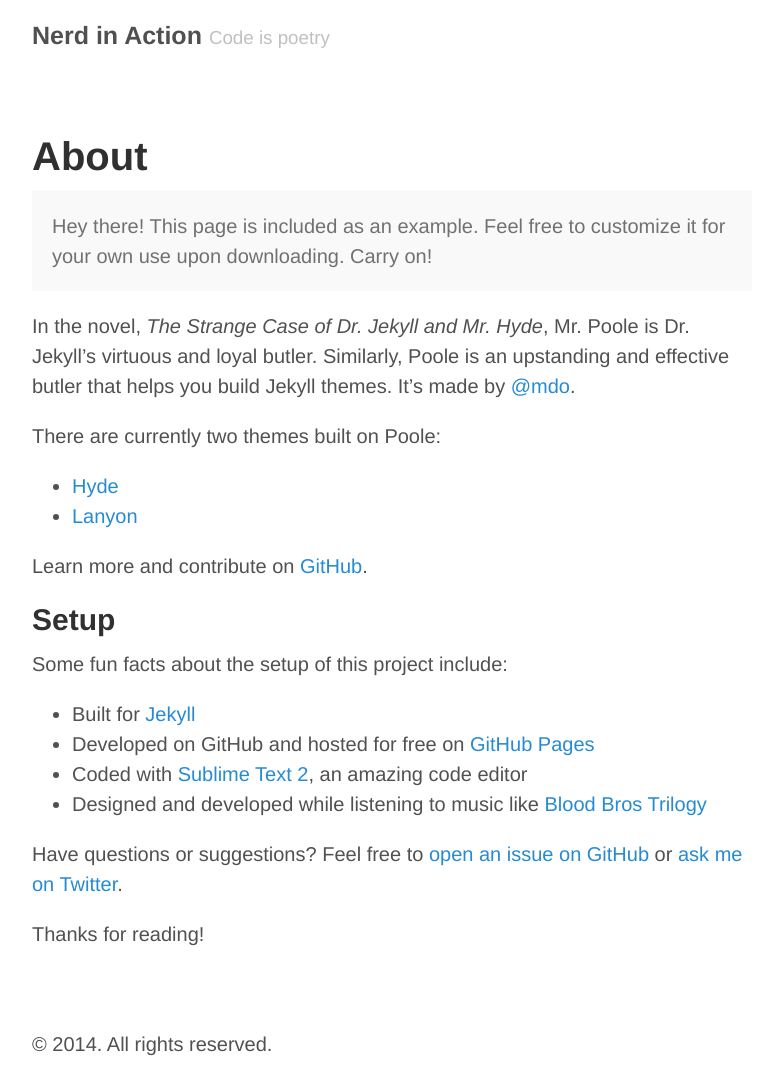
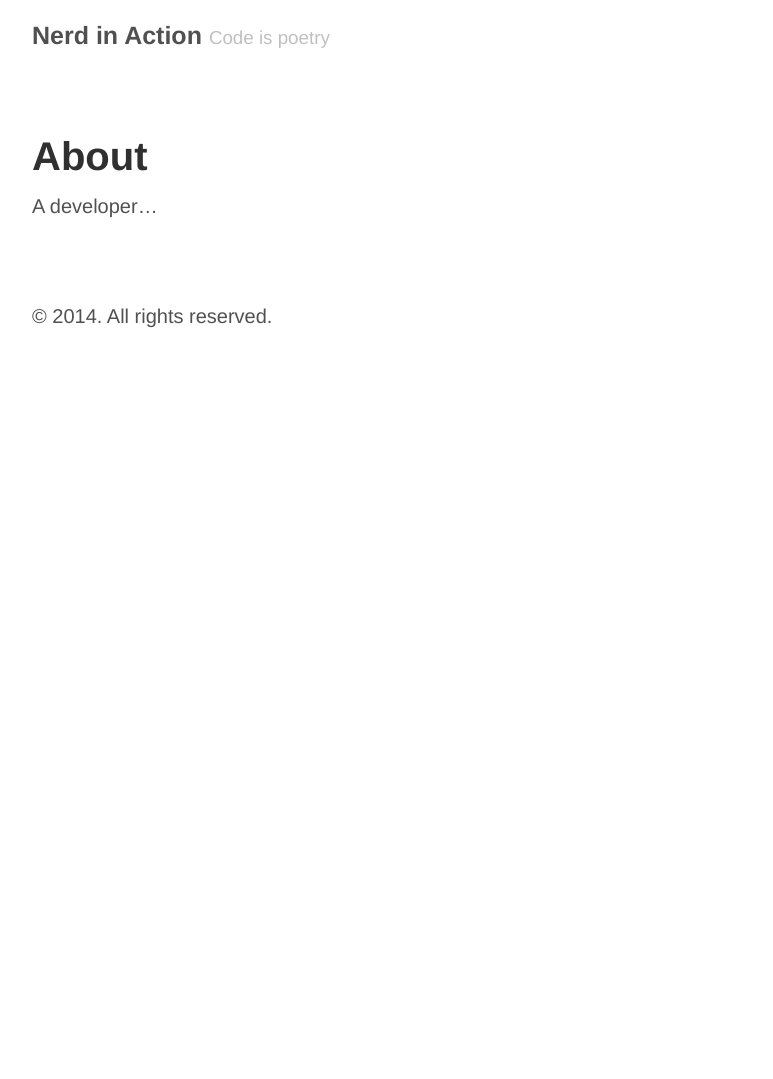
Before and after one commit to xu-li/xu-li.github.io, a Jekyll site: the page built from about.md, in a window 1280 px wide. Shown: the whole page, without its empty margins (248-1021 px from the left). Built offline with Jekyll 4.4.1, drawn with Linux system fonts in a browser that asks for light colours; Markdown is read by kramdown in place of the engine named in the settings; after the commit the page ends 900 px from its top, so only the background shows below that.

Commit message:
update README.md and about.md

```diff
--- a/about.md
+++ b/about.md
@@ -3,28 +3,4 @@
 title: About
 ---
 
-<p class="message">
-  Hey there! This page is included as an example. Feel free to customize it for your own use upon downloading. Carry on!
-</p>
-
-In the novel, *The Strange Case of Dr. Jekyll and Mr. Hyde*, Mr. Poole is Dr. Jekyll's virtuous and loyal butler. Similarly, Poole is an upstanding and effective butler that helps you build Jekyll themes. It's made by [@mdo](https://twitter.com/mdo).
-
-There are currently two themes built on Poole:
-
-* [Hyde](http://hyde.getpoole.com)
-* [Lanyon](http://lanyon.getpoole.com)
-
-Learn more and contribute on [GitHub](https://github.com/poole).
-
-## Setup
-
-Some fun facts about the setup of this project include:
-
-* Built for [Jekyll](http://jekyllrb.com)
-* Developed on GitHub and hosted for free on [GitHub Pages](https://pages.github.com)
-* Coded with [Sublime Text 2](http://sublimetext.com), an amazing code editor
-* Designed and developed while listening to music like [Blood Bros Trilogy](https://soundcloud.com/maddecent/sets/blood-bros-series)
-
-Have questions or suggestions? Feel free to [open an issue on GitHub](https://github.com/poole/issues/new) or [ask me on Twitter](https://twitter.com/mdo).
-
-Thanks for reading!
+A developer...
```
Also changed, not shown: README.md.
